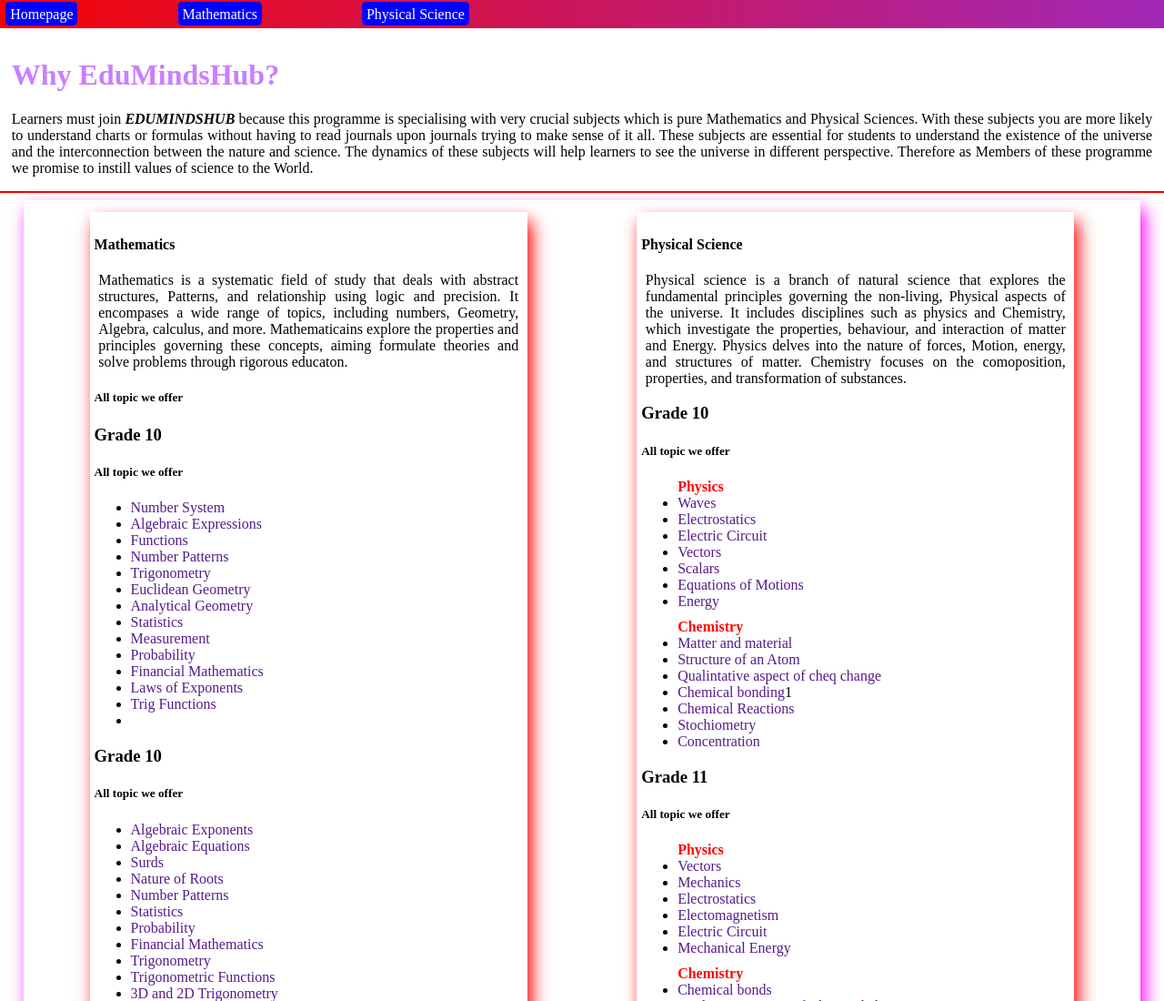
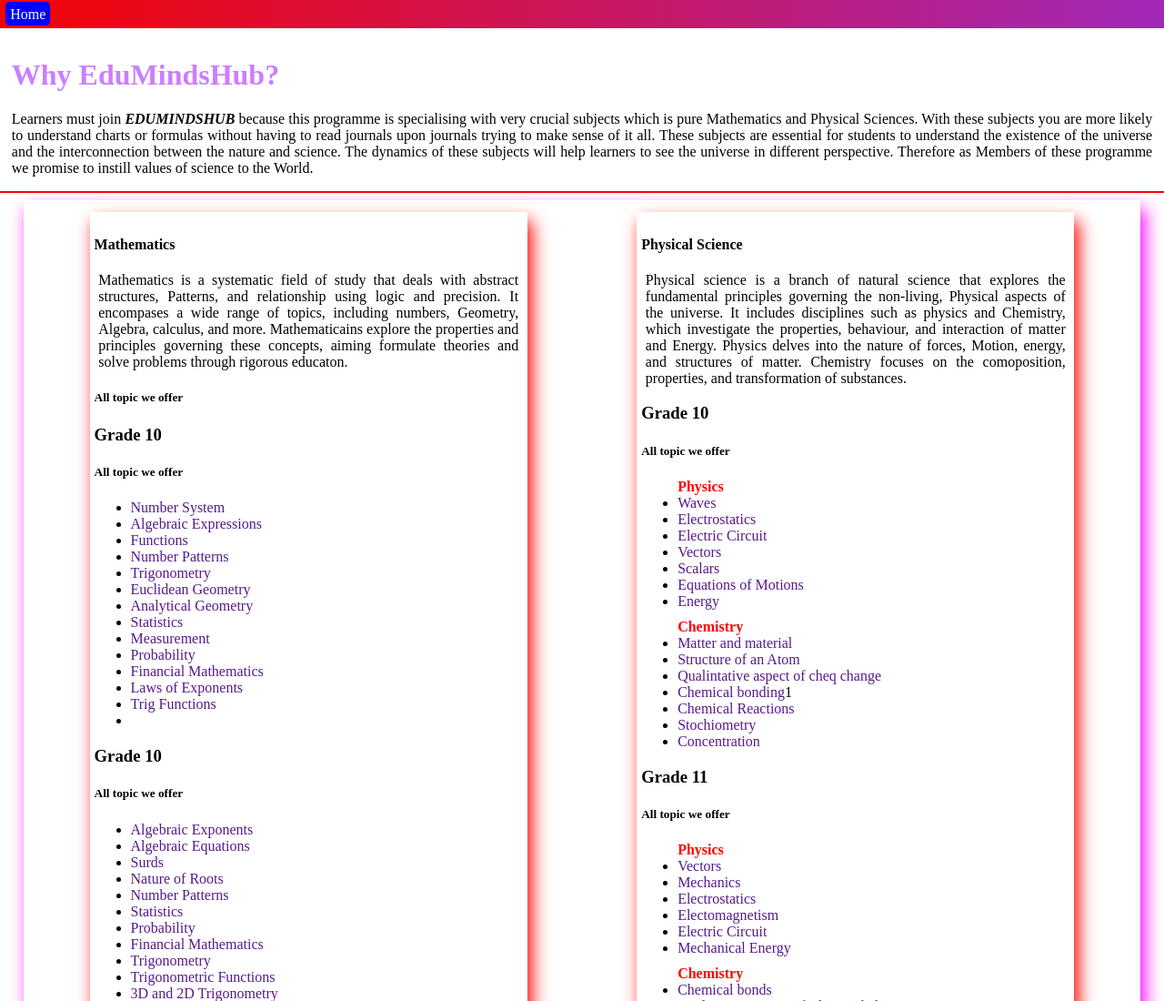
Before and after one commit to matikaneyamkela/EduMindsHub, a plain HTML site: page Subject.html in a window 1280 px wide. Shown: the top 1100 px of the page at 91% size. Drawn offline with Linux system fonts and the light colour scheme.

Commit message:
Update Subject.html

```diff
--- a/Subject.html
+++ b/Subject.html
@@ -9,9 +9,7 @@
 
 <!-----------------------Header page---------------------------->
 <header>
-       <a href="index.html" class="btn">Homepage</a>
-       <a href="#math" class="btn">Mathematics</a>
-       <a href="#physics" class="btn">Physical Science</a>
+       <a href="index.html" class="btn">Home</a>
 </header>
 <body>
         <h1 class="title">Why EduMindsHub?</h1>
```
